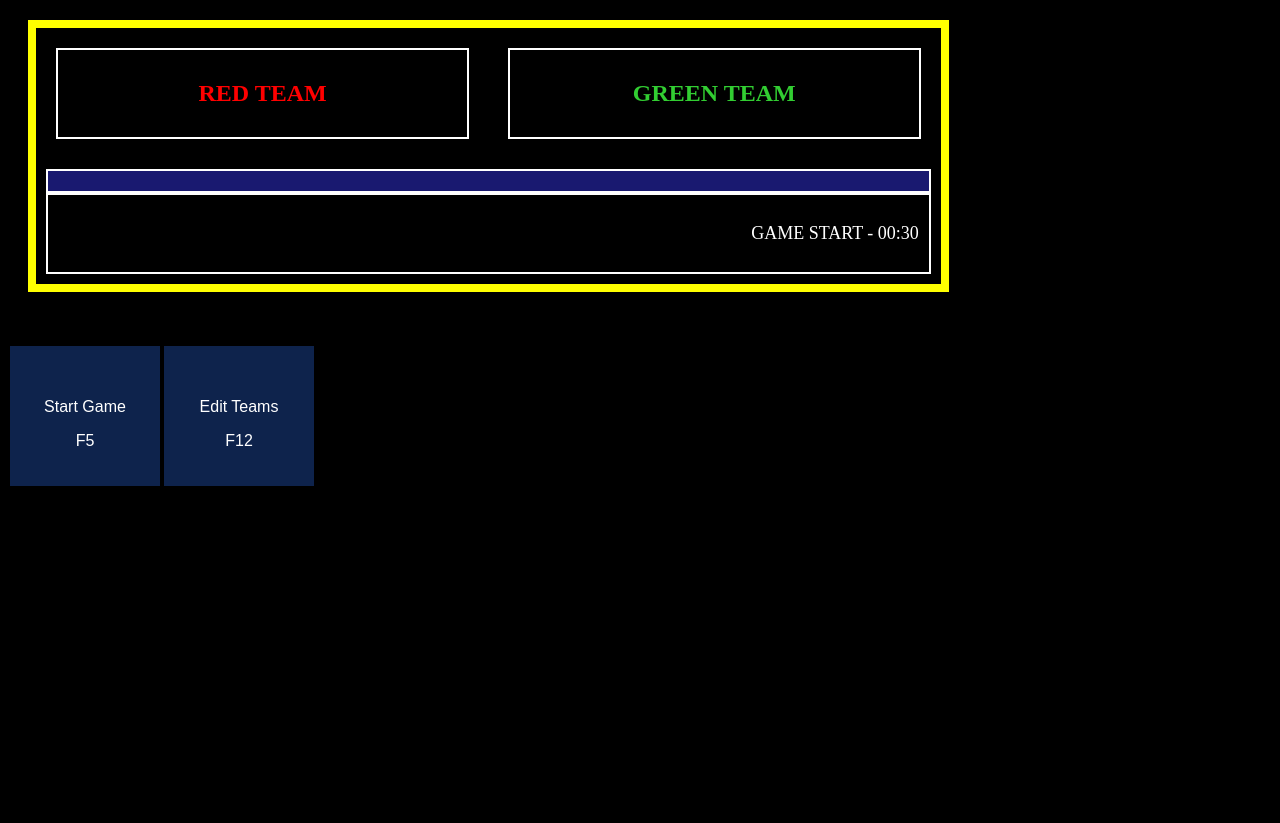
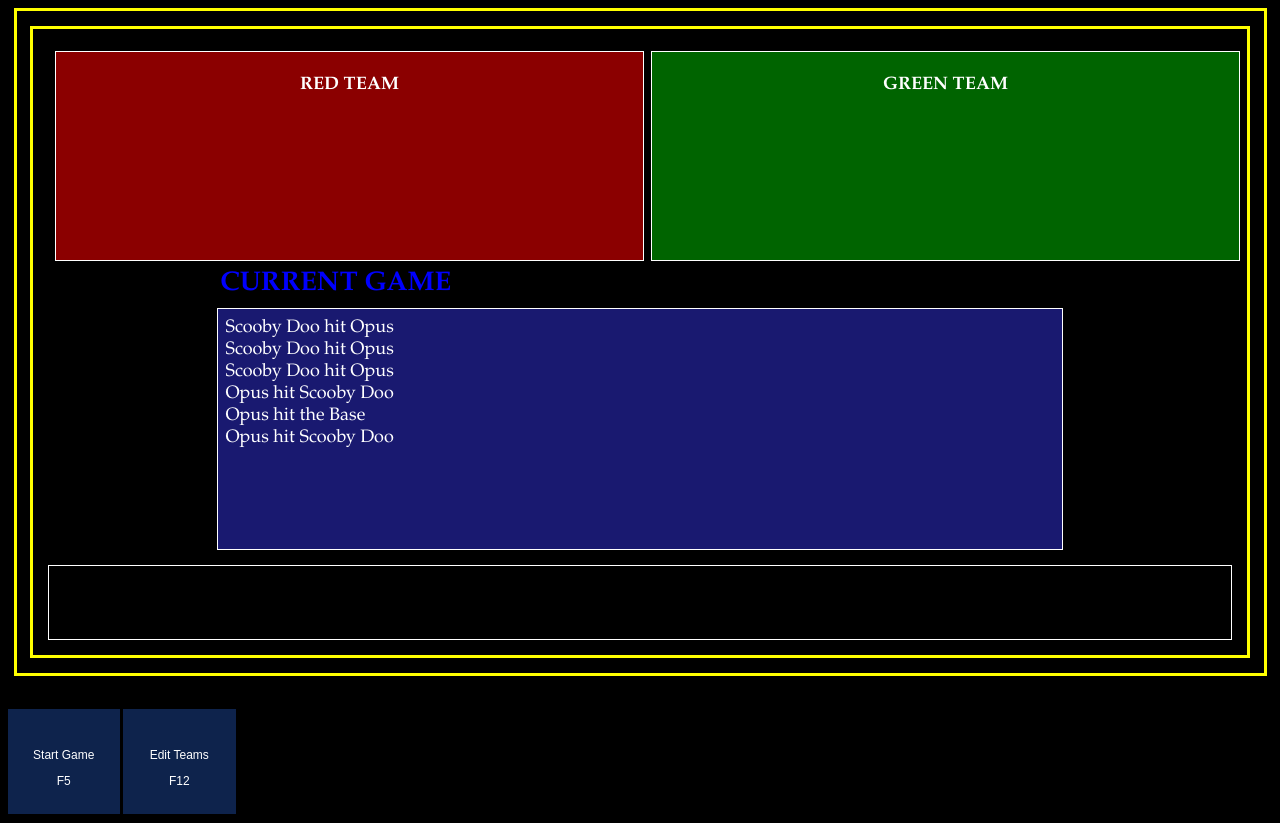
Before and after one commit to 0x01FE/Photon, a Flask app: page /gameAction in a window 1280 px wide. Before the commit the page ends 800 px from the top, so only its background shows below. Run offline with Flask 2, Linux system fonts and the light colour scheme; some libraries are stand-ins or nearby versions.

Commit message:
Updating FE
Added music tracks, updated timer, and other UI stuff

```diff
--- a/app/app.py
+++ b/app/app.py
@@ -33,12 +33,20 @@ def index():
 
 @app.route("/gameAction")
 def gameAction():
+    actions = [
+        "Scooby Doo hit Opus",
+        "Scooby Doo hit Opus",
+        "Scooby Doo hit Opus",
+        "Opus hit Scooby Doo",
+        "Opus hit the Base",
+        "Opus hit Scooby Doo",
+    ]
     redPlayers = [player.codename for _, player in s.red_players.items()]
     greenPlayers = [player.codename for _, player in s.green_players.items()]
 
     return render_template(
         "game-action.html",
-        actions=[],
+        actions=actions,
         redPlayers=redPlayers,
         greenPlayers=greenPlayers,
     )
@@ -46,19 +54,18 @@ def gameAction():
     # need to return who hit who and stuff, or however we wanna do it,
     #   just need to make list for the html to loop through and display
     # actions = database.get_actions()
-    # actions = [
-    #     "Scooby Doo hit Opus",
-    #     "Scooby Doo hit Opus",
-    #     "Scooby Doo hit Opus",
-    #     "Opus hit Scooby Doo",
-    #     "Opus hit the Base",
-    #     "Opus hit Scooby Doo",
-    # ]
 
 
 @app.route("/editMode")
 def addPlayer():
     return render_template("add-player.html")
+
+@app.route("/gameOver")
+def gameOver():
+    redPlayers= ['player1', 'player2', 'player3', 'player4', 'player5', 'player6', 'player7', 'player8', 'player9', 'player10']
+    greenPlayers= ['player1', 'player2', 'player3', 'player4', 'player5', 'player6', 'player7', 'player8', 'player9', 'player10']
+
+    return render_template("game-over.html", redPlayers=redPlayers, greenPlayers=greenPlayers)
 
 @app.route("/clearTeams", methods=["POST"])
 def clearAllTeams():
@@ -102,7 +109,6 @@ def submitRedTeams():
     return render_template('add-player.html', green_players=green_players, red_players=red_players)
 
 
-
 @app.route("/submit-green", methods = ["POST"])
 def submitGreenTeams():
     for i in range(1, 21):
--- a/app/static/css/add-player.css
+++ b/app/static/css/add-player.css
@@ -13,8 +13,6 @@ body {
 .group-container {
     background-color: #f0f0f0; /* Default background color */
     padding: 10px;
-    /* border-radius: 8px; */
-    /* flex: 1; */
     justify-content: center;
     align-items: center;
     max-width: fit-content;
--- a/app/static/css/app-styles.css
+++ b/app/static/css/app-styles.css
@@ -16,6 +16,11 @@ footer {
     min-height: 140px;
 }
 
+html {
+    zoom: 75%;
+    font-family: Garamond, serif;
+}
+
 p {
     display: inline-block;
 }
--- a/app/static/css/game-action.css
+++ b/app/static/css/game-action.css
@@ -1,6 +1,5 @@
 body {
     background-color: black;
-    /* display: inline; */
     justify-content: center;
     align-items: center;
     color: white;
@@ -12,40 +11,45 @@ body {
     align-items: center;
     margin-top: 10px;
 }
-
-/* body {
-    background-color: black;
-    color: white;
-} */
-
+.outsideBorder {
+    border: yellow 4px solid;
+    margin: 10px;
+}
 .container {
-    width: 70%;
+    width: 95%;
     margin: 20px;
-    border: 8px solid yellow;
-    padding: 10px;
+    border: 4px solid yellow;
+    padding: 20px;
     height: 100%;
     background-color: black;
+    margin-left: auto;
+    margin-right: auto;
 }
 
 .team-scores {
     display: flex;
     justify-content: space-between;
     padding: 10px;
+    height: 280px;
+    width: 100%;
 }
 
 .team {
-    width: 45%;
+    width: 50%;
     padding: 10px;
     border: 2px solid #fff;
     text-align: center;
 }
 
 .team.red {
-    color: red;
+    background-color: darkred;
+    color: white;
+    margin-right: 10px;
 }
 
 .team.green {
-    color: limegreen;
+    background-color: darkgreen;
+    color: white;
 }
 .player-list {
     /* display: inline-block; */
@@ -55,16 +59,21 @@ body {
 }
 
 .current-action {
-    margin-top: 20px;
+    margin-bottom: 20px;
     padding: 10px;
     border: 2px solid white;
     height: 50%;
     overflow-y: auto;
     text-align: left;
-    /* display: inline-block; */
+    align-self: center;
+    justify-content: center;
+    margin-left: auto;
+    margin-right: auto;
     font-size: 16px;
+    width: 70%;
     color: lightblue;
     background-color: midnightblue;
+    height: 300px;
 }
 
 .action-alert {
@@ -74,9 +83,41 @@ body {
 }
 
 .time-left {
-    /* margin-top: 20px; */
     padding: 10px;
     border: 2px solid white;
-    text-align: right;
-    font-size: 18px;
+    text-align: center;
+    font-size: 32px;
+    font-weight: 200;
 }
+
+.pop-up {
+    background-color: green;
+    color: white;
+    padding: 10px;
+    border: 10px solid darkgreen;
+    display: flex;
+    justify-content: center;
+    align-items: center;
+    width: 95%;
+    height: 100%;
+    margin-left: 20px;
+    visibility: collapse;
+    display: none;
+    text-align: center;
+}
+
+.pop-up :first-child{
+    font-size: 64px;
+    font-weight: 800;
+    color:white;
+    text-align: center;
+}
+
+.current-action-title {
+    font-size: 36px;
+    font-weight: 800;
+    margin-left: 230px;
+    color: blue;
+    text-align: left;
+    margin-bottom: 10px;
+}
--- a/app/static/script-game-action.js
+++ b/app/static/script-game-action.js
@@ -1,25 +1,27 @@
-document.addEventListener('DOMContentLoaded', () => {
-    const startButton = document.getElementById('start-button');
-    const modeButton = document.getElementById('mode-button');
+document.addEventListener("DOMContentLoaded", () => {
+    const startButton = document.getElementById("start-button");
+    const modeButton = document.getElementById("mode-button");
 
-    startButton.addEventListener('click', () => {
+    startButton.addEventListener("click", () => {
+        playMusic();
         startGame();
     });
 
-    modeButton.addEventListener('click', () => {
-        if (modeButton.firstElementChild.innerHTML === 'Edit Teams') {
+    modeButton.addEventListener("click", () => {
+        if (modeButton.firstElementChild.innerHTML === "Edit Teams") {
             toEditMode();
         }
     });
 
-    document.addEventListener('keydown', (event) => {
-        if (event.key === 'F5') {
+    document.addEventListener("keydown", (event) => {
+        if (event.key === "F5") {
             startGame();
+            startMsic();
             event.preventDefault();
         }
-        if (event.key === 'F12'){
+        if (event.key === "F12") {
             event.preventDefault();
-            if (modeButton.firstElementChild.innerHTML === 'Edit Teams') {
+            if (modeButton.firstElementChild.innerHTML === "Edit Teams") {
                 toEditMode();
             }
         }
@@ -27,40 +29,57 @@ document.addEventListener('DOMContentLoaded', () => {
 });
 
 function toEditMode() {
-    document.getElementById('button1').innerHTML = 'Back to Main Screen';
-    window.location.href = '/editMode';
+    document.getElementById("button1").innerHTML = "Back to Main Screen";
+    window.location.href = "/editMode";
 }
 
 // I do _not_ like Javascript. - Jackson
 async function startGame() {
     let response = await fetch("/start-game", {
-        method: "POST"
+        method: "POST",
     });
     console.log("Starting game with response: " + response);
 
-    const timerEl = document.getElementById('timer');
-    let countdownTime = 30;
+    const popUpEl = document.getElementById("pop-up");
+    popUpEl.style.visibility = "visible";
+    popUpEl.style.display = "inline-block";
+
+    const shortTimerEl = document.getElementById("short-timer");
+    let countdownTime = 15;
 
     let countdownTimer = setInterval(function() {
-        timerEl.innerHTML = "GAME START - 00:" + (countdownTime < 10 ? '0' : '') + countdownTime;
+
+        console.log("Countdown time: " + countdownTime);
+
+        if (countdownTime > 0) {
+            shortTimerEl.innerHTML = (countdownTime < 10 ? '0' : '') + countdownTime;
+        }else if (countdownTime <= 0 && countdownTime > -1) {
+            shortTimerEl.innerHTML = "STARTING GAME...";
+        } else {
+            shortTimerEl.innerHTML = "BEGIN!";
+        }
         countdownTime--;
-        if (countdownTime < 0) {
+
+        if (countdownTime < -2) {
             stopTimer();
         }
     }, 1000);
 
     function stopTimer() {
         clearInterval(countdownTimer);
+        document.getElementById("pop-up").style.visibility = "hidden";
+        document.getElementById("pop-up").style.display = "none";
+
         realStartGame();
     }
 }
 
 async function realStartGame() {
-    const timerEl = document.getElementById('timer');
+    const timerEl = document.getElementById("timer");
     let countdownTime = 6 * 60;
 
-    let countdownTimer = setInterval(function() {
-        timerEl.innerHTML = "GAME END - 0" + Math.floor(countdownTime/60) + ":" + (countdownTime % 60 < 10 ? '0' : '') + (countdownTime % 60);
+    let countdownTimer = setInterval(function () {
+        timerEl.innerHTML = "TIME LEFT: 0" + Math.floor(countdownTime / 60) + ":" + (countdownTime % 60 < 10 ? "0" : "") + (countdownTime % 60);
         countdownTime--;
 
         if (countdownTime < 0) {
@@ -70,5 +89,14 @@ async function realStartGame() {
 
     function stopTimer() {
         clearInterval(countdownTimer);
+        window.location.href = "/end-game";
     }
 }
+
+function playMusic() {
+    const num = Math.floor(Math.random() * 8) + 1;
+    const audio = new Audio("/static/photon_tracks/Track0"+ num + ".mp3");
+
+    console.log("Playing music: Track0" + num);
+    audio.play();
+}
--- a/app/templates/game-action.html
+++ b/app/templates/game-action.html
@@ -8,6 +8,12 @@
         <link rel="stylesheet" href="/static/css/app-styles.css" />
     </head>
     <body>
+        <div id="pop-up" class="pop-up">
+            <div>
+                <p id="short-timer">15</p>
+            </div>
+        </div>
+        <div id="action-container" class="outsideBorder">
             <div class="container">
                 <div class="team-scores">
                     <div class="team red">
@@ -23,13 +29,15 @@
                         {% endfor %}
                     </div>
                 </div>
+                <div class="current-action-title">CURRENT GAME</div>
                 <div class="current-action">
                     {% for action in actions %}
                     <div class="action-alert">{{ action }}</div>
                     {% endfor %}
                 </div>
                 <div class="time-left">
-                <p id="timer">GAME START - 00:30</p>
+                    <p id="timer"></p>
+                </div>
             </div>
         </div>
     </body>
```
Also changed, not shown: app/static/css/game-over.css (added, +37 -0 lines), app/static/script-game-over.js (added, +31 -0 lines), app/static/script.js (+1 -21 lines), app/templates/game-over.html (added, +39 -0 lines), 8 other files. Lines whose indentation alone changed are shown as unchanged.
